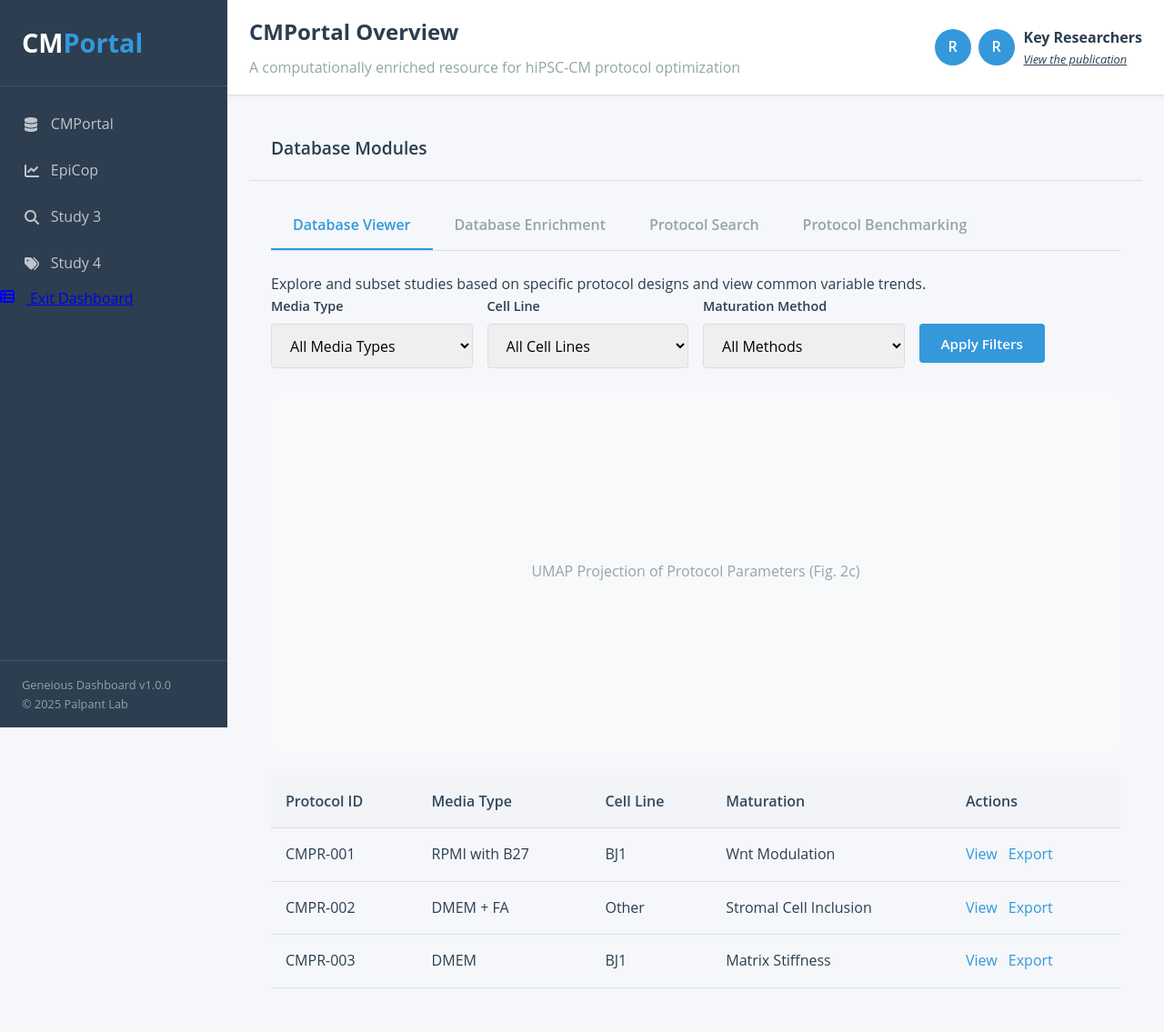
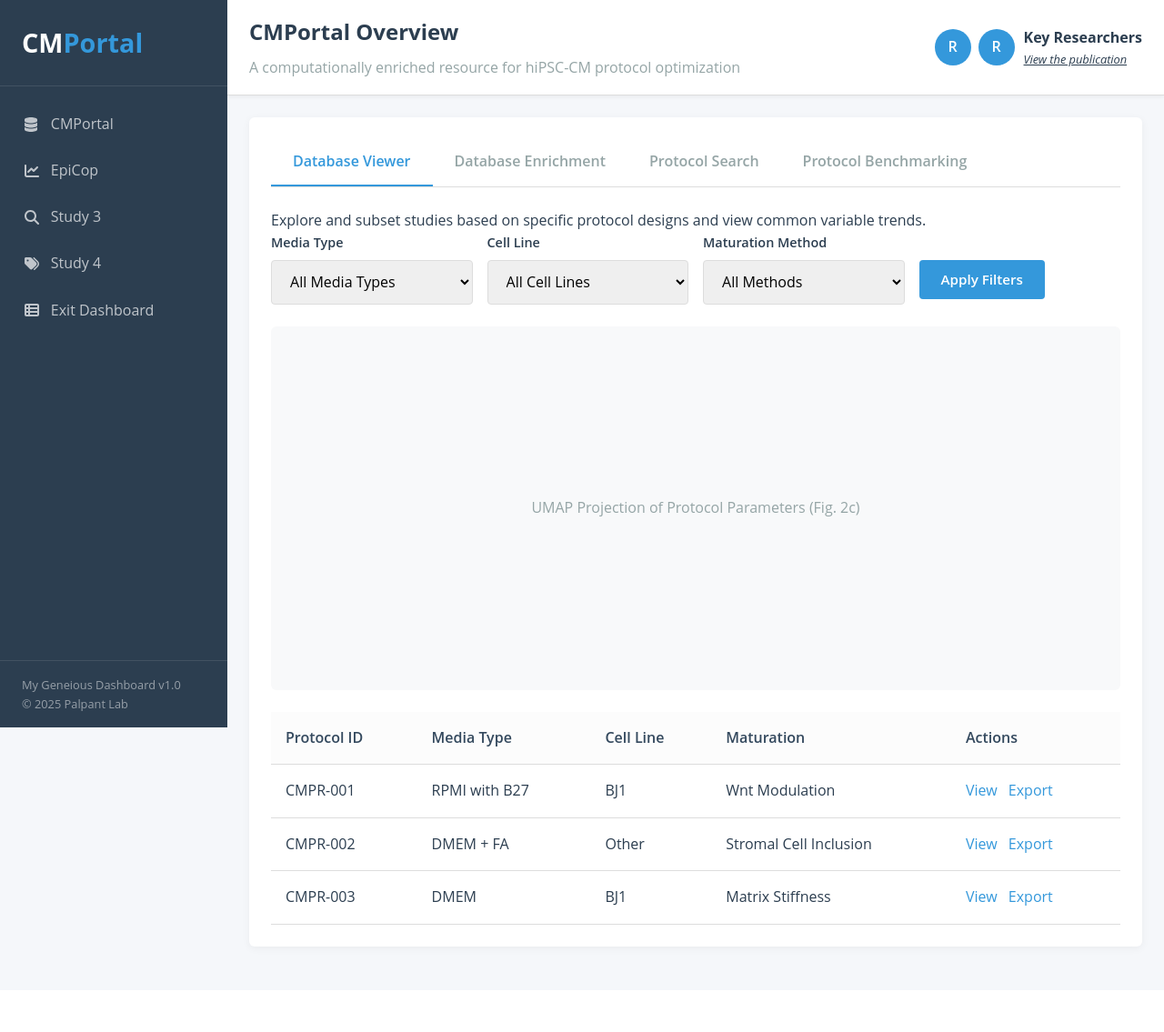
Before and after one commit to phycochow/palpant-labsite, a Flask app: page /cmportal in a window 1280 px wide. Shown: the whole page at 91% size. After the commit the page ends 1046 px from the top, so only its background shows below. Run offline with Flask 3, Linux system fonts and the light colour scheme.

Commit message:
cmportal update

```diff
--- a/templates/cmportal.html
+++ b/templates/cmportal.html
@@ -26,7 +26,7 @@
             <span class="icon icon-benchmark"></span>
             Study 4
         </a>
-        <a href="https://palpantlab.duckdns.org/">
+        <a href="https://palpantlab.duckdns.org/" class="menu-item">
             <span class="icon icon-dashboard"></span>
             Exit Dashboard
         </a>
@@ -34,9 +34,11 @@
 {% endblock %}
 
 {% block Content %}
-    <div class="card-header">
+    <div class="card">
+
+<!--         <div class="card-header">
             <h3 class="card-title">Database Modules</h3>
-    </div>
+        </div> -->
         <div class="card-body">
             <div class="tab-nav">
                 <div class="tab-link active" data-tab="tab-viewer">Database Viewer</div>
@@ -279,4 +281,5 @@
                 </div>
             </div>
         </div>
+    </div>
 {% endblock %}
--- a/templates/dashboard.html
+++ b/templates/dashboard.html
@@ -4,8 +4,8 @@
     <meta name="viewport" content="width=device-width, initial-scale=1.0">
     <meta charset="UTF-8">
     <title>{% block Title %}Dashboard{% endblock %}</title>
-    <!-- <link rel="stylesheet" href="../static/css/dashboard.css"> -->
-    <link rel="stylesheet" href="{{ url_for('static', filename='css/dashboard.css') }}">
+    <link rel="stylesheet" href="../static/css/dashboard.css">
+    <!-- <link rel="stylesheet" href="{{ url_for('static', filename='css/dashboard.css') }}"> -->
 </head>
 
 
@@ -44,7 +44,7 @@
             {% endblock %}
 
             <div class="sidebar-footer">
-                <p>Geneious Dashboard v1.0.0</p>
+                <p>My Geneious Dashboard v1.0</p>
                 <p>© 2025 Palpant Lab</p>
             </div>
         </aside>
```
Lines whose indentation alone changed are shown as unchanged.
